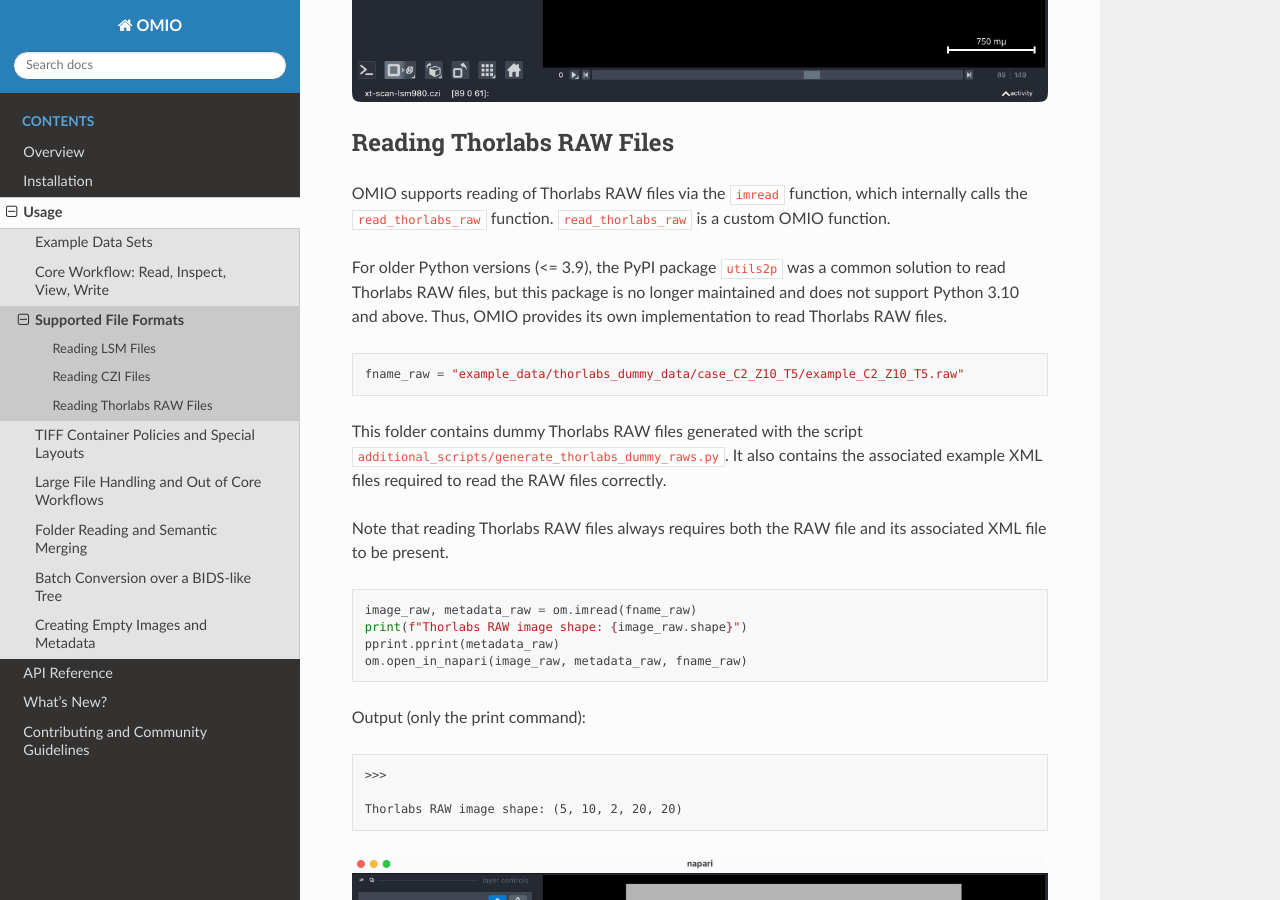
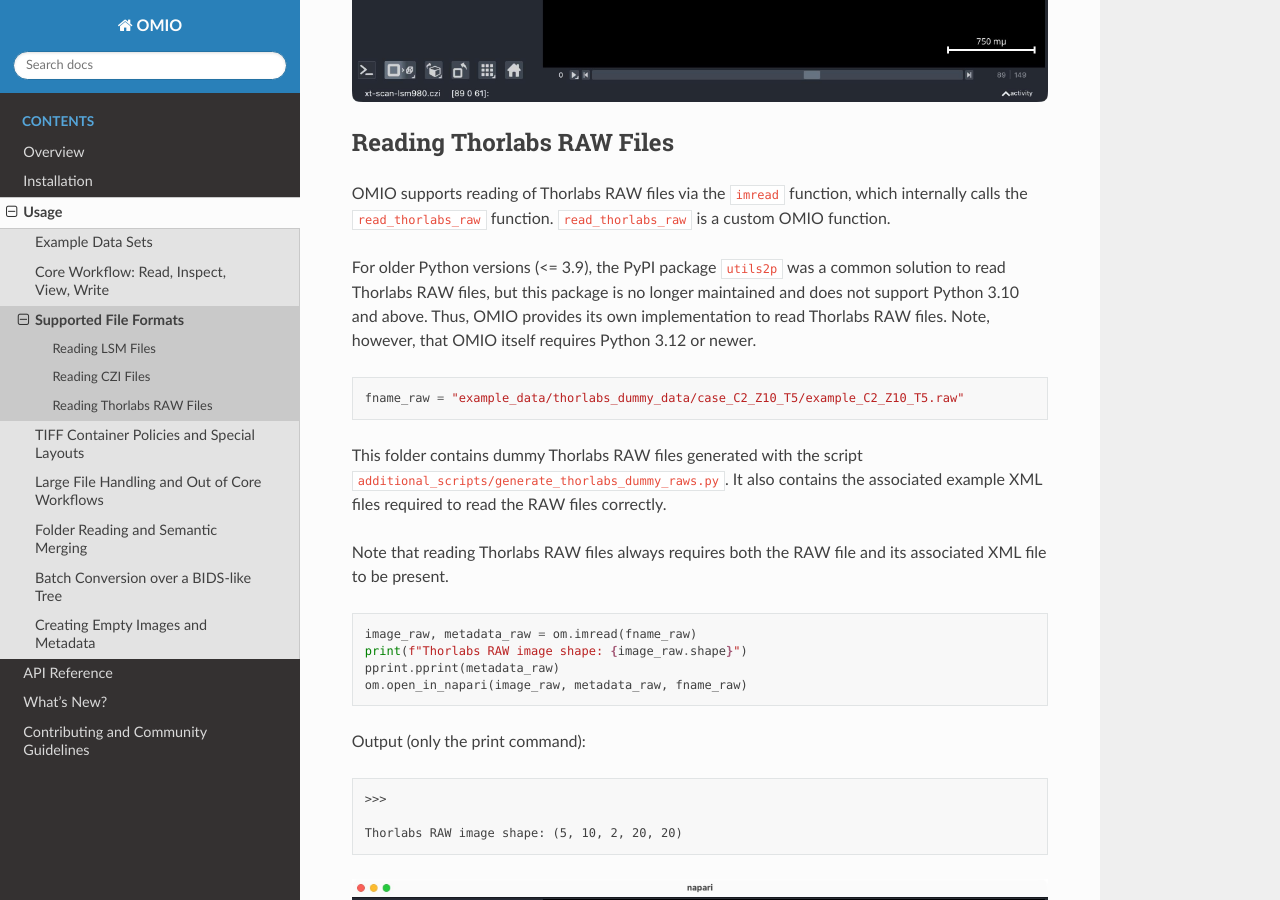
Before and after one commit to FabrizioMusacchio/omio, a Sphinx documentation site: the page built from docs/source/usage_file_format_supported.rst, in a window 1280 px wide and 900 px high, scrolled down 1658 px. Built offline with Sphinx 7.4.7 and the Read the Docs theme 3.1.0, drawn with Linux system fonts in a browser that asks for light colours.

Commit message:
docs: update installation requirements to specify Python 3.12 or newer; add note on Thorlabs RAW file support

```diff
--- a/docs/source/usage_file_format_supported.rst
+++ b/docs/source/usage_file_format_supported.rst
@@ -61,6 +61,7 @@ calls the ``read_thorlabs_raw`` function. ``read_thorlabs_raw`` is a custom OMIO
 For older Python versions (<= 3.9), the PyPI package ``utils2p`` was a common solution to
 read Thorlabs RAW files, but this package is no longer maintained and does not support
 Python 3.10 and above. Thus, OMIO provides its own implementation to read Thorlabs RAW files.
+Note, however, that OMIO itself requires Python 3.12 or newer.
 
 .. code-block:: python
 
```
Also changed, not shown: README.md (+1 -1 lines).
